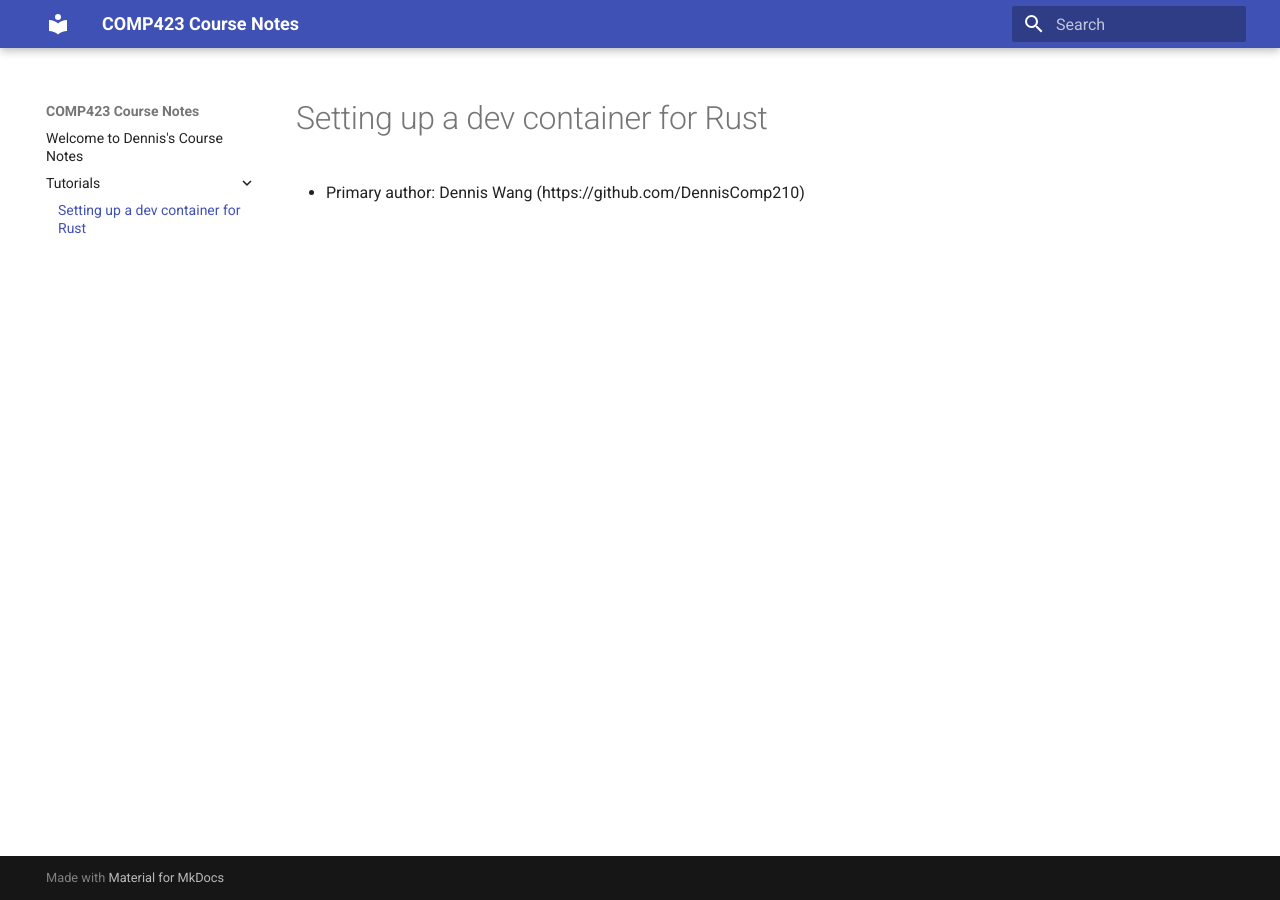
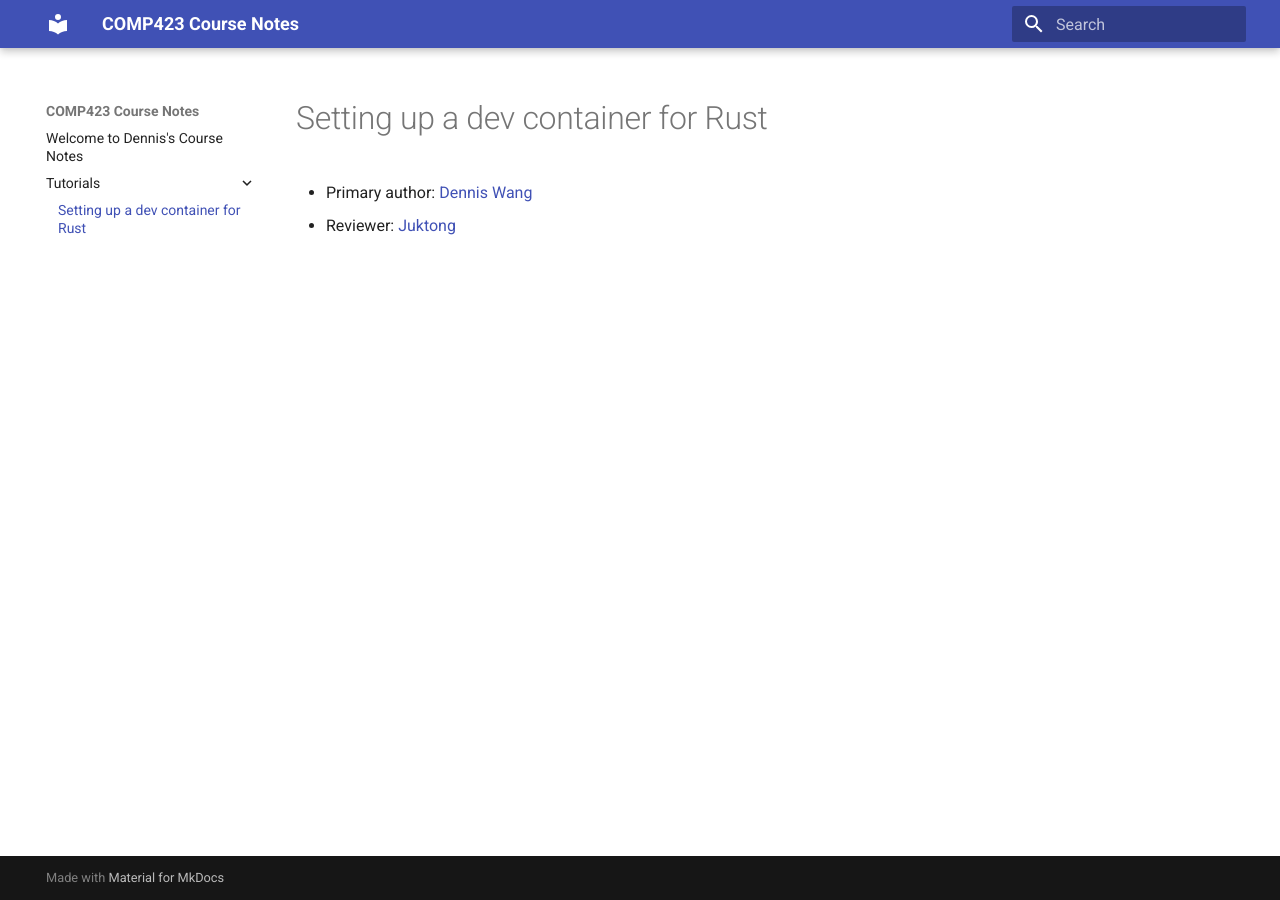
Before and after one commit to DennisComp210/comp423-course-notes, an MkDocs documentation site: the page built from docs/tutorials/rust-setup.md, in a window 1280 px wide. Built offline with MkDocs 1.6.1 and Material for MkDocs 9.7.7, drawn with Linux system fonts in a browser that asks for light colours.

Commit message:
reviewed init

```diff
--- a/docs/tutorials/rust-setup.md
+++ b/docs/tutorials/rust-setup.md
@@ -1,3 +1,4 @@
 # Setting up a dev container for Rust
 
-* Primary author: Dennis Wang (https://github.com/DennisComp210)
+* Primary author: [Dennis Wang](https://github.com/DennisComp210)
+* Reviewer: [Juktong](https://github.com/Juktong)
```
